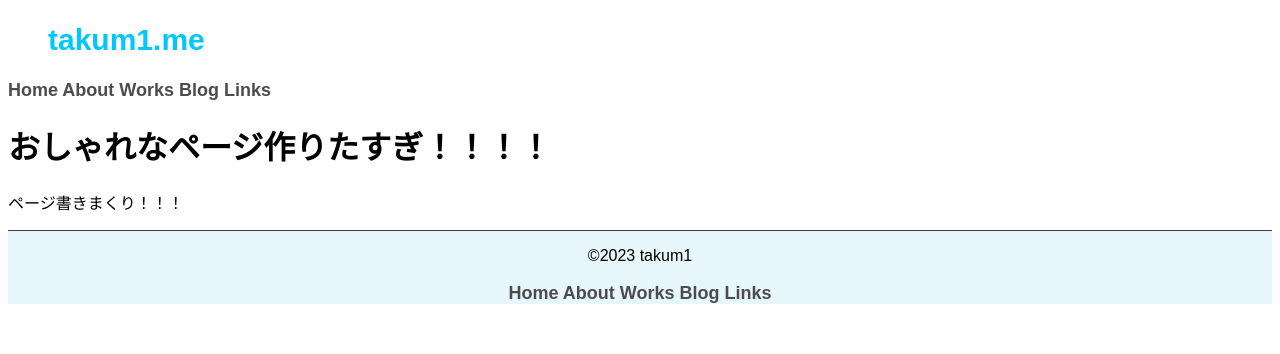
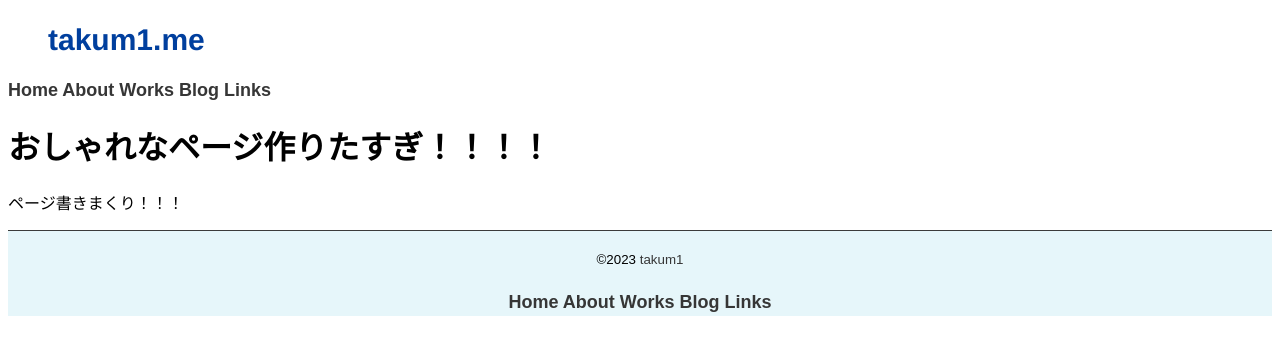
Before and after one commit to takum1-st/mypage-past, a plain HTML site: page index.html in a window 1280 px wide. Drawn offline with Linux system fonts and the light colour scheme.

Commit message:
this is a commit message.

```diff
--- a/index.html
+++ b/index.html
@@ -24,7 +24,7 @@
     <p>ページ書きまくり！！！</p>
 
     <footer class="footer">
-        <p class="copyright">©2023 takum1</p>
+        <p class="copyright"><small>&copy;2023 <a href="index.html" rel="icon">takum1</small></a></p>
         <p class="footerlinks">
             <a href="index.html" rel="icon">Home</a>
             <a href="about.html" rel="tag">About</a>
--- a/style-main.css
+++ b/style-main.css
@@ -10,9 +10,11 @@ body {
     margin: 0;
     padding: 20px 40px 0px 40px;
     top: 0px;
-    color: #00c8ff;
+    color: #003f9e;
     height: 40px;
     font-size: 30px;
+    font-family: "Helvetica";
+    font-weight: bold;
 }
 
 
@@ -31,14 +33,16 @@ footer {
     border-top: 1px solid #3b3b3b;
     background-color: #e6f6fa;
     text-align: center;
+    line-height: 1.5;
 }
 
 /* .copyright {
     font-size: 12px;
     color: #000000;
     text-align: center;
-    padding-top: 0;
+    padding: 0;
     height: 50px;
+    line-height: 1.5;
 } */
 
 .headerlinks {
@@ -57,6 +61,6 @@ a:link,
 a:visited,
 a:hover,
 a:active {
-    color: #4c4c4c;
+    color: #363636;
     text-decoration: none;
 }
```
